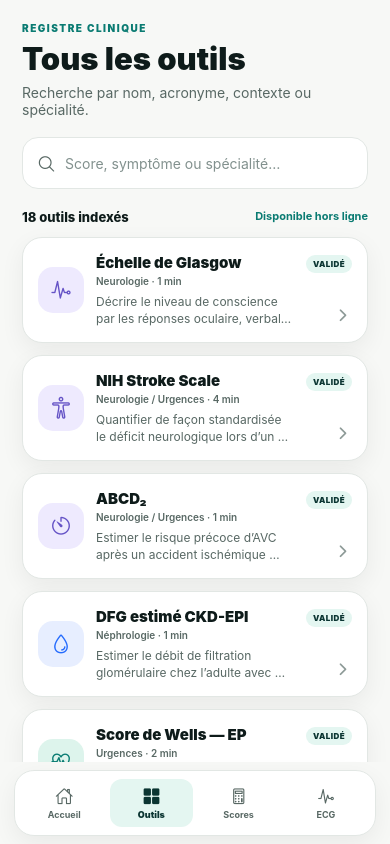
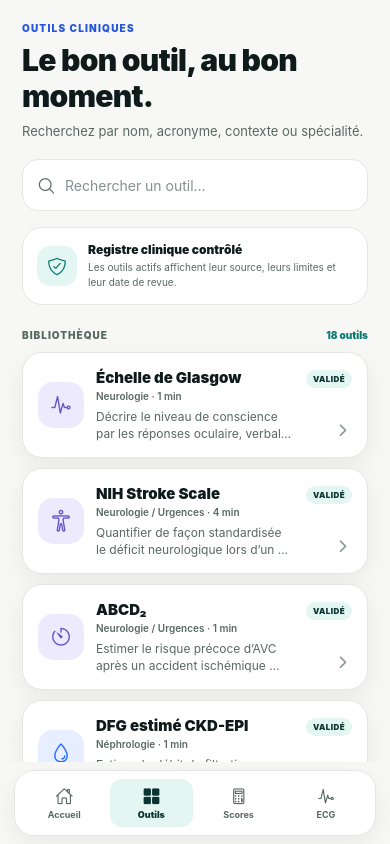
Before and after one commit to TOKYO203/tools, a React Native app: screen / in a window 390 px wide. Both pictures are taken after a click on the element 195 px from the left and 540 px from the top of the page. Built offline with nearby package versions, Linux system fonts and the light colour scheme.

Commit message:
style: align tools catalogue with premium UI

```diff
--- a/src/screens/CatalogueScreen.tsx
+++ b/src/screens/CatalogueScreen.tsx
@@ -1,14 +1,67 @@
+import Ionicons from '@expo/vector-icons/Ionicons';
 import { useMemo, useState } from 'react';
 import { ScrollView, StyleSheet, Text, View } from 'react-native';
 import { SearchBar } from '../components/SearchBar';
 import { ToolCard } from '../components/ToolCard';
 import { searchClinicalTools } from '../domain/clinical/registry';
 import { ClinicalTool } from '../domain/clinical/types';
-import { colors, spacing } from '../theme/tokens';
+import { colors, radius, spacing } from '../theme/tokens';
 
 export function CatalogueScreen({ onOpenTool }: { onOpenTool: (tool: ClinicalTool) => void }) {
   const [query, setQuery] = useState('');
   const tools = useMemo(() => searchClinicalTools(query), [query]);
-  return <ScrollView style={styles.screen} contentContainerStyle={styles.content} keyboardShouldPersistTaps="handled"><Text style={styles.kicker}>REGISTRE CLINIQUE</Text><Text style={styles.title}>Tous les outils</Text><Text style={styles.subtitle}>Recherche par nom, acronyme, contexte ou spécialité.</Text><SearchBar value={query} onChangeText={setQuery} /><View style={styles.countRow}><Text style={styles.count}>{tools.length} outils indexés</Text><Text style={styles.offline}>Disponible hors ligne</Text></View><View style={styles.list}>{tools.map((tool) => <ToolCard key={tool.id} tool={tool} onPress={() => onOpenTool(tool)} />)}</View>{!tools.length && <View style={styles.empty}><Text style={styles.emptyTitle}>Aucun outil trouvé</Text><Text style={styles.emptyText}>Essayez un acronyme, une spécialité ou un symptôme différent.</Text></View>}</ScrollView>;
+
+  return (
+    <ScrollView style={styles.screen} contentContainerStyle={styles.content} keyboardShouldPersistTaps="handled" showsVerticalScrollIndicator={false}>
+      <Text style={styles.kicker}>OUTILS CLINIQUES</Text>
+      <Text style={styles.title}>Le bon outil, au bon moment.</Text>
+      <Text style={styles.subtitle}>Recherchez par nom, acronyme, contexte ou spécialité.</Text>
+
+      <SearchBar value={query} onChangeText={setQuery} placeholder="Rechercher un outil…" />
+
+      <View style={styles.statusCard}>
+        <View style={styles.statusIcon}><Ionicons name="shield-checkmark-outline" size={20} color={colors.teal} /></View>
+        <View style={styles.statusCopy}>
+          <Text style={styles.statusTitle}>Registre clinique contrôlé</Text>
+          <Text style={styles.statusText}>Les outils actifs affichent leur source, leurs limites et leur date de revue.</Text>
+        </View>
+      </View>
+
+      <View style={styles.countRow}>
+        <Text style={styles.sectionLabel}>{query ? 'RÉSULTATS' : 'BIBLIOTHÈQUE'}</Text>
+        <Text style={styles.count}>{tools.length} outil{tools.length > 1 ? 's' : ''}</Text>
+      </View>
+
+      <View style={styles.list}>{tools.map((tool) => <ToolCard key={tool.id} tool={tool} onPress={() => onOpenTool(tool)} />)}</View>
+
+      {!tools.length && (
+        <View style={styles.empty}>
+          <View style={styles.emptyIcon}><Ionicons name="search-outline" size={24} color={colors.teal} /></View>
+          <Text style={styles.emptyTitle}>Aucun outil trouvé</Text>
+          <Text style={styles.emptyText}>Essayez un acronyme, une spécialité ou un terme différent.</Text>
+        </View>
+      )}
+    </ScrollView>
+  );
 }
-const styles = StyleSheet.create({ screen: { flex: 1, backgroundColor: colors.canvas }, content: { padding: spacing.lg, paddingBottom: 40 }, kicker: { color: colors.teal, fontWeight: '900', fontSize: 10, letterSpacing: 1.5 }, title: { marginTop: 6, color: colors.ink, fontSize: 31, fontWeight: '900' }, subtitle: { marginTop: 7, marginBottom: 19, color: colors.muted, fontSize: 14 }, countRow: { marginTop: 20, flexDirection: 'row', justifyContent: 'space-between' }, count: { color: colors.ink, fontSize: 13, fontWeight: '800' }, offline: { color: colors.teal, fontSize: 11, fontWeight: '700' }, list: { marginTop: 12, gap: 12 }, empty: { alignItems: 'center', paddingVertical: 60 }, emptyTitle: { color: colors.ink, fontSize: 17, fontWeight: '800' }, emptyText: { marginTop: 7, color: colors.muted, textAlign: 'center' } });
+
+const styles = StyleSheet.create({
+  screen: { flex: 1, backgroundColor: colors.canvas },
+  content: { padding: spacing.lg, paddingBottom: 38 },
+  kicker: { color: colors.blue, fontWeight: '900', fontSize: 10, letterSpacing: 1.2 },
+  title: { marginTop: 8, color: colors.ink, fontSize: 30, lineHeight: 36, fontWeight: '900', letterSpacing: -0.7 },
+  subtitle: { marginTop: 8, marginBottom: 18, color: colors.muted, fontSize: 13, lineHeight: 19 },
+  statusCard: { marginTop: 16, flexDirection: 'row', alignItems: 'center', gap: 11, padding: 14, borderRadius: radius.md, backgroundColor: colors.surface, borderWidth: 1, borderColor: colors.line },
+  statusIcon: { width: 40, height: 40, alignItems: 'center', justifyContent: 'center', borderRadius: 13, backgroundColor: colors.mint },
+  statusCopy: { flex: 1 },
+  statusTitle: { color: colors.ink, fontSize: 12, fontWeight: '900' },
+  statusText: { marginTop: 3, color: colors.muted, fontSize: 10, lineHeight: 15 },
+  countRow: { marginTop: 24, marginBottom: 11, flexDirection: 'row', justifyContent: 'space-between', alignItems: 'center' },
+  sectionLabel: { color: colors.muted, fontSize: 10, fontWeight: '900', letterSpacing: 1 },
+  count: { color: colors.teal, fontSize: 10, fontWeight: '900' },
+  list: { gap: 10 },
+  empty: { marginTop: 18, alignItems: 'center', paddingVertical: 42, paddingHorizontal: 28, borderRadius: radius.md, backgroundColor: colors.surface, borderWidth: 1, borderColor: colors.line },
+  emptyIcon: { width: 48, height: 48, alignItems: 'center', justifyContent: 'center', borderRadius: 16, backgroundColor: colors.mint },
+  emptyTitle: { marginTop: 13, color: colors.ink, fontSize: 16, fontWeight: '900' },
+  emptyText: { marginTop: 6, color: colors.muted, textAlign: 'center', fontSize: 11, lineHeight: 17 },
+});
```
